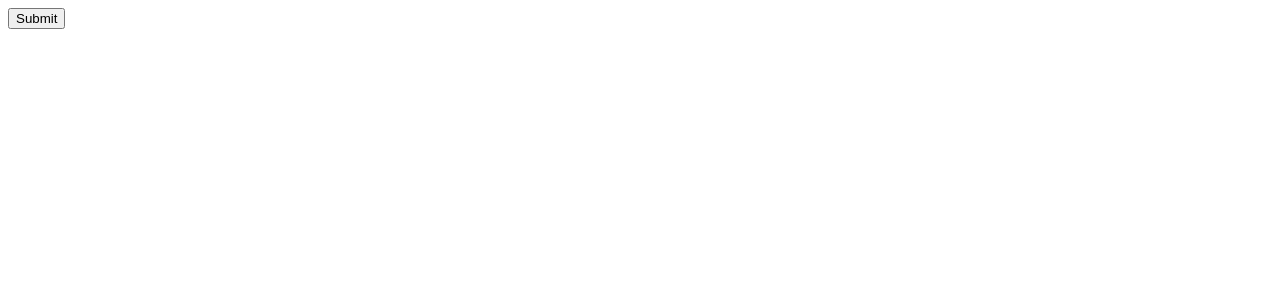
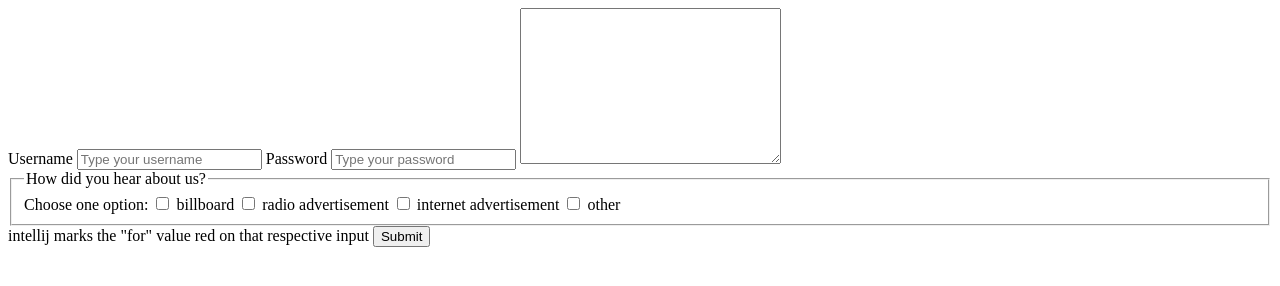
Before and after one commit to chrisjcode/codeup-web-exercises, a website: page html/exercises/forms.html in a window 1280 px wide. Drawn offline with Linux system fonts and the light colour scheme.

Commit message:
froms complete

```diff
--- a/html/exercises/forms.html
+++ b/html/exercises/forms.html
@@ -9,28 +9,83 @@
 </head>
 <body>
 
-<form method="POST" action="https://request-inspector.glitch.me/">
+<form id="form" method="GET" action="https://request-inspector.glitch.me/">
 
 <!--    Create text fields for email and password with appropriate placeholder values.-->
+    <label for="username">Username</label>
+    <input id="username" type="email" name="email" placeholder="Type your username">
+    <label for="password">Password</label>
+    <input id="password" type="password" name="password" placeholder="Type your password">
+<!--    Create a textarea named "bio". This is for the user to fill out a short description of themselves.-->
+    <label for="bio"></label>
+    <textarea name="bio" id="bio" cols="30" rows="10"></textarea>
+<!--    Create a "How did you hear about us" section that contains radio buttons. The values should be "billboard", "radio advertisement", "internet advertisement", and "other". Only one of the values should be allowed to be selected at a time.-->
+<!--    <fieldset>-->
+<!--&lt;!&ndash;        https://html.form.guide/snippets/html-radio-button-label/&ndash;&gt;-->
+<!--        <legend>How did you hear about us?</legend>-->
+<!--        <label>Choose one option: </label>-->
 
-<!--    Create a textarea named "bio". This is for the user to fill out a short description of themselves.-->
+<!--        <input type="radio"  name="places"  id="billboard"-->
+<!--               value="billboard" />-->
+<!--        <label for="billboard">billboard</label>-->
 
-<!--    Create a "How did you hear about us" section that contains radio buttons. The values should be "billboard", "radio advertisement", "internet advertisement", and "other". Only one of the values should be allowed to be selected at a time.-->
+<!--        <input type="radio"  name="places"  id="radio_advertisement"-->
+<!--               value="radio_advertisement" />-->
+<!--        <label for="radio_advertisement">radio advertisement</label>-->
 
-<!--    What happens if the inputs are given different name attributes?-->
+<!--        <input type="radio"  name="places"  id="internet_advertisement"-->
+<!--               value="internet_advertisement" />-->
+<!--        <label for="internet_advertisement">internet advertisement</label>-->
+
+<!--        <input type="radio"  name="places"  id="other"-->
+<!--               value="other" />-->
+<!--        <label for="other">other</label>-->
+
+<!--    </fieldset>-->
+    <!--    What happens if the inputs are given different name attributes?-->
+<!--    creates different radio groups depending on the name attribute-->
+
 <!--    Change these inputs so that multiple answers are allowed to be selected.-->
+
+
+<!--    Commented out the above code so that the checkboxes can run-->
+    <fieldset>
+        <!--        https://html.form.guide/snippets/html-radio-button-label/-->
+        <legend>How did you hear about us?</legend>
+        <label>Choose one option: </label>
+
+        <input type="checkbox"  name="places" id="billboard"
+               value="billboard" />
+        <label for="billboard">billboard</label>
+
+        <input type="checkbox"  name="places"  id="radio_advertisement"
+               value="radio_advertisement" />
+        <label for="radio_advertisement">radio advertisement</label>
+
+        <input type="checkbox"  name="places"  id="internet_advertisement"
+               value="internet_advertisement" />
+        <label for="internet_advertisement">internet advertisement</label>
+
+        <input type="checkbox"  name="places"  id="other"
+               value="other" />
+        <label for="other">other</label>
+
+    </fieldset>
 <!--    Create a dropdown that asks the user what web browser they are using.-->
 
-<!--    As you work through the steps above, you should:-->
 
-<!--    Make sure all of your form elements have labels.-->
 <!--    Make sure there's a way to submit the form, adding a submit button will solve this.-->
-<!--    Ensure that all of your form values are being submitted to the Request Inspector.-->
-<!--    Experiment with different attribute values:-->
+
 <!--    What do you notice when changing the form's request method from GET to POST?-->
+<!-- GET allows query parameters to be shown where as POST passes the query string through headers rather than url-->
+
 <!--    What happens if you leave off the name attribute on an input?-->
+
+<!--    THe form data won't be passed to the server-->
+
 <!--    What happens if you leave off the id attribute on a form input?-->
-<!--    Finally, commit the changes to your git repository, and push to GitHub.-->
+intellij marks the "for" value red on that respective input
+
     <button type="submit">Submit</button>
 </form>
 </body>
```
